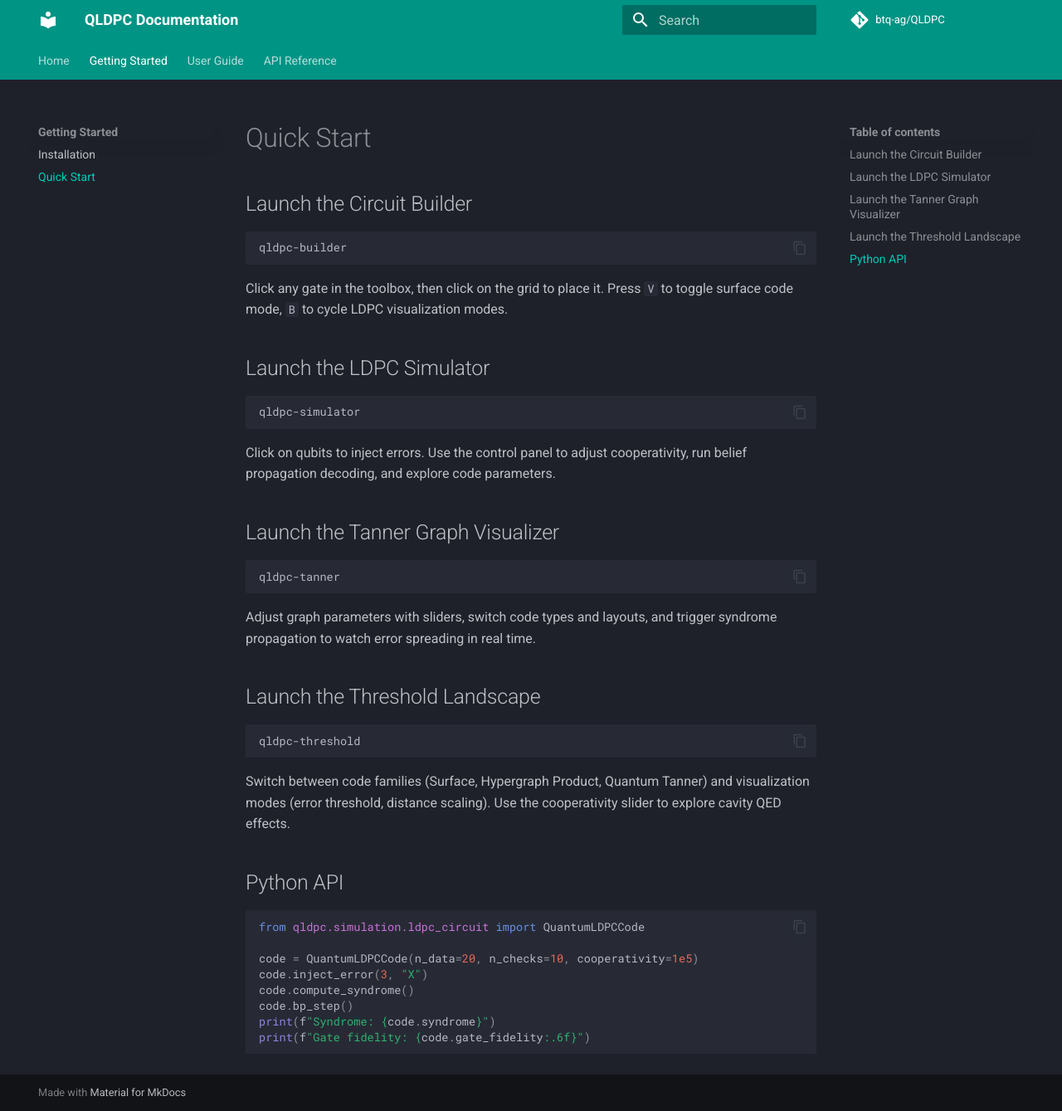
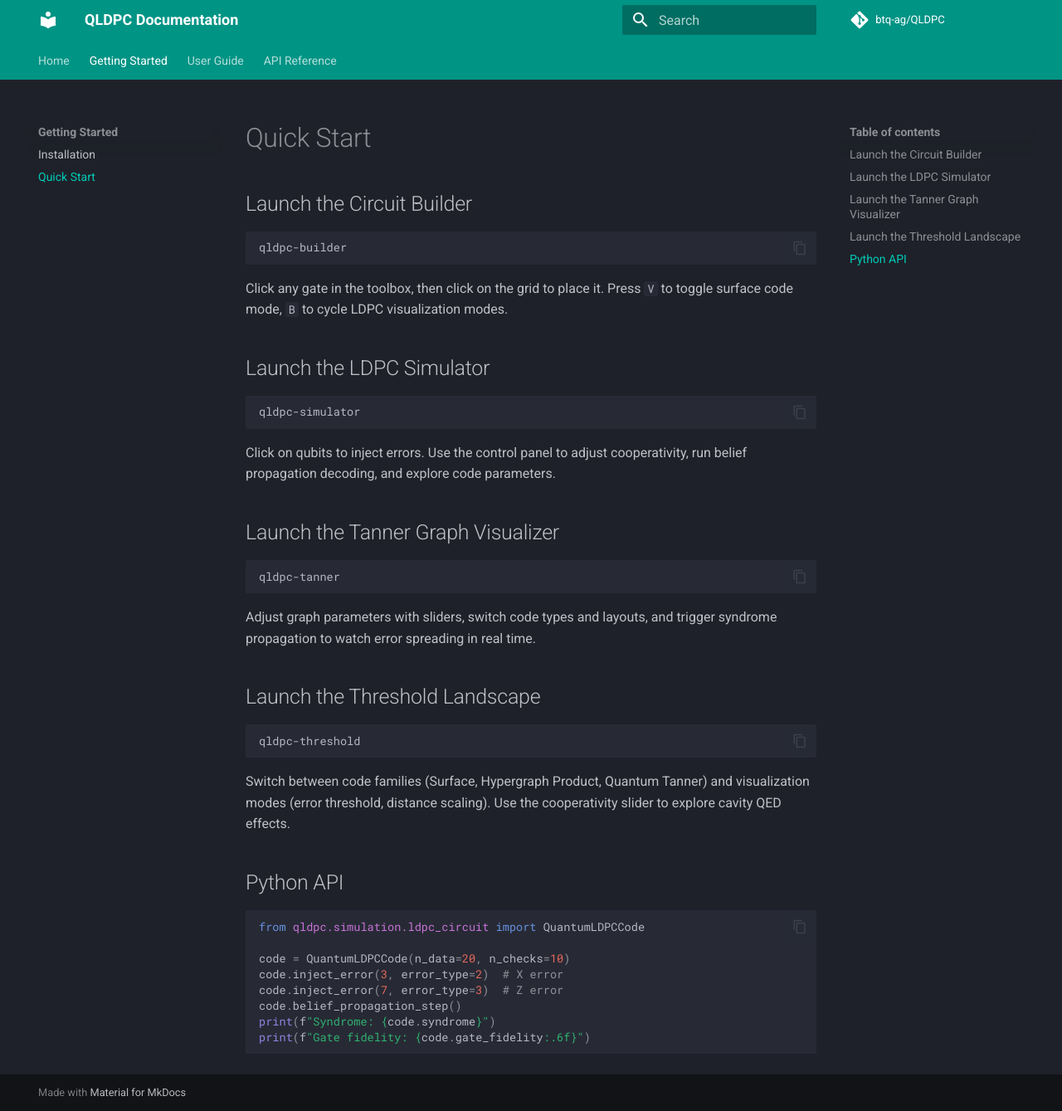
Before and after one commit to btq-ag/QLDPC, an MkDocs documentation site: the page built from docs/getting-started/quickstart.md, in a window 1280 px wide and 1339 px high. Shown: the whole window at 83% size. Built offline with MkDocs 1.6.1 and Material for MkDocs 9.7.7, drawn with Linux system fonts in a browser that asks for light colours; comment, search, counter and statistics services are not loaded.

````diff
--- a/docs/getting-started/quickstart.md
+++ b/docs/getting-started/quickstart.md
@@ -37,10 +37,10 @@ Switch between code families (Surface, Hypergraph Product, Quantum Tanner) and v
 ```python
 from qldpc.simulation.ldpc_circuit import QuantumLDPCCode
 
-code = QuantumLDPCCode(n_data=20, n_checks=10, cooperativity=1e5)
-code.inject_error(3, "X")
-code.compute_syndrome()
-code.bp_step()
+code = QuantumLDPCCode(n_data=20, n_checks=10)
+code.inject_error(3, error_type=2)  # X error
+code.inject_error(7, error_type=3)  # Z error
+code.belief_propagation_step()
 print(f"Syndrome: {code.syndrome}")
 print(f"Gate fidelity: {code.gate_fidelity:.6f}")
 ```
````
Also changed, not shown: README.md (+6 -5 lines), docs/guide/ldpc-simulator.md (+3 -4 lines), docs/guide/tanner-graph.md (+3 -3 lines), 4 other files.
